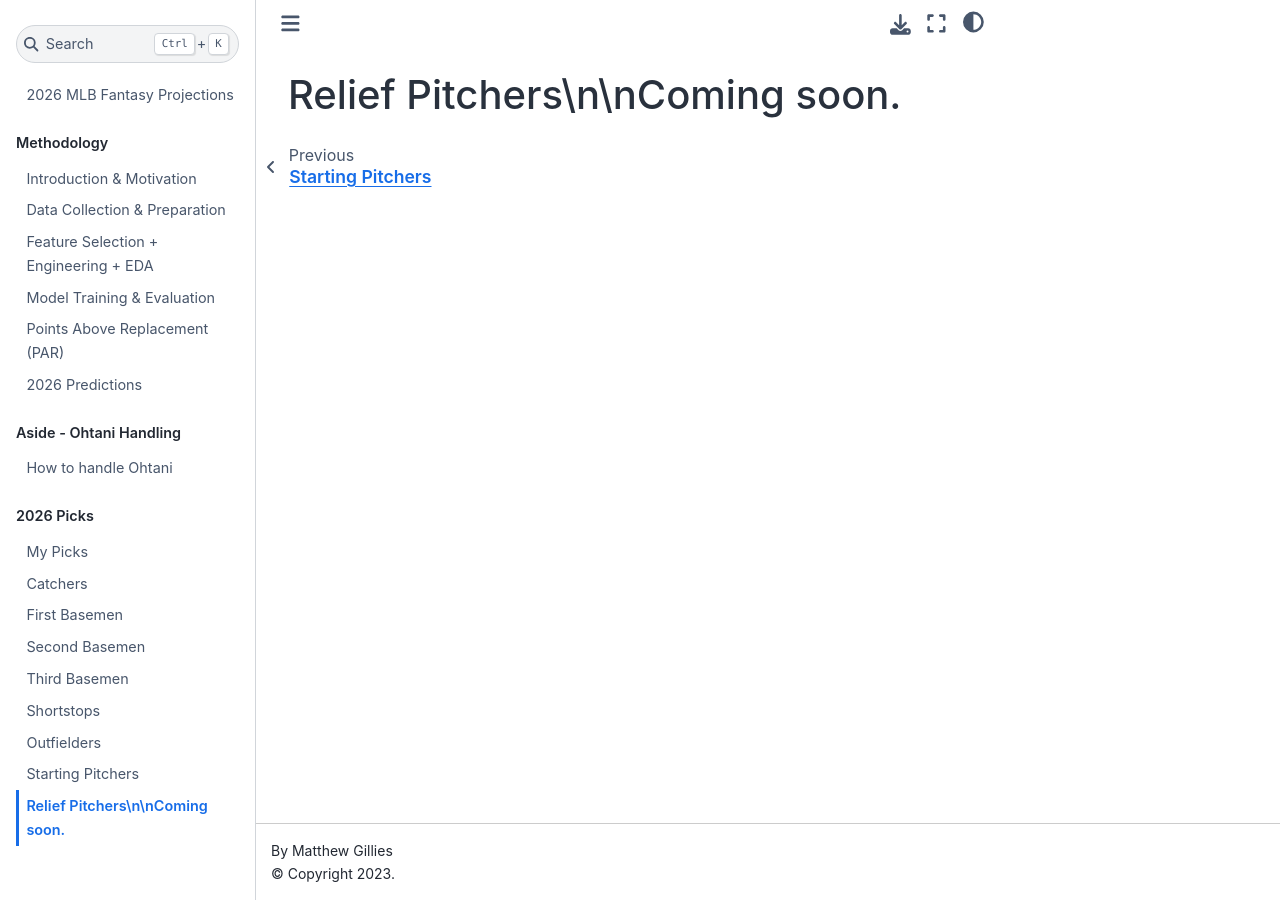
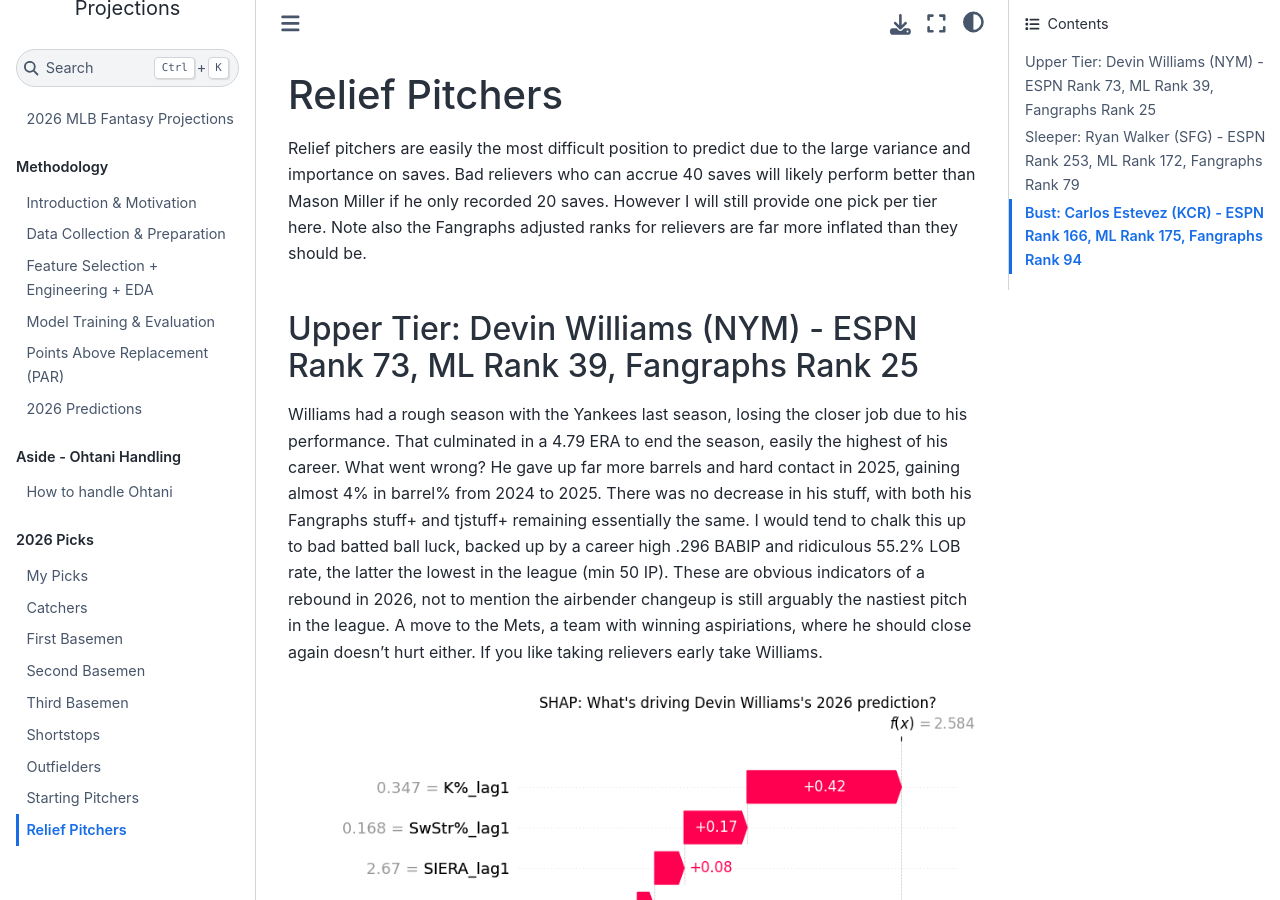
Before and after one commit to mcgillies/mlb-fantasy-2026, a Jupyter Book: the page built from book/picks/relief_pitchers.md, in a window 1280 px wide and 900 px high. Built offline with Jupyter Book 1.0.4 settings and Sphinx 7.4.7 and the Sphinx Book theme 1.1.4, drawn with Linux system fonts in a browser that asks for light colours; some of the changed text lies outside the part shown.

Commit message:
finish relievers

```diff
--- a/book/picks/relief_pitchers.md
+++ b/book/picks/relief_pitchers.md
@@ -1 +1,18 @@
-# Relief Pitchers\n\nComing soon.
+# Relief Pitchers
+
+Relief pitchers are easily the most difficult position to predict due to the large variance and importance on saves. Bad relievers who can accrue 40 saves will likely perform better than Mason Miller if he only recorded 20 saves. However I will still provide one pick per tier here. Note also the Fangraphs adjusted ranks for relievers are far more inflated than they should be.
+
+## Upper Tier: Devin Williams (NYM) - ESPN Rank 73, ML Rank 39, Fangraphs Rank 25
+Williams had a rough season with the Yankees last season, losing the closer job due to his performance. That culminated in a 4.79 ERA to end the season, easily the highest of his career. What went wrong? He gave up far more barrels and hard contact in 2025, gaining almost 4% in barrel% from 2024 to 2025. There was no decrease in his stuff, with both his Fangraphs stuff+ and tjstuff+ remaining essentially the same. I would tend to chalk this up to bad batted ball luck, backed up by a career high .296 BABIP and ridiculous 55.2% LOB rate, the latter the lowest in the league (min 50 IP). These are obvious indicators of a rebound in 2026, not to mention the airbender changeup is still arguably the nastiest pitch in the league. A move to the Mets, a team with winning aspiriations, where he should close again doesn't hurt either. If you like taking relievers early take Williams.
+
+![Devin Williams SHAP](../_static/images/shap_Devin_Williams_2026.png)
+
+## Sleeper: Ryan Walker (SFG) - ESPN Rank 253, ML Rank 172, Fangraphs Rank 79
+Following an electric 2024, Walker struggled in 2025, losing the closer job to Randy Rodriguez. However Rodriguez underwent Tommy John at the end of last season, leaving Walker as the defacto closer in 2026. Walker is an extreme horizontal pitcher, throwing just a sinker and slider that essentially fall on the zero horizontal line on both sides of a pitch movement plot. Walker still limited hard contact well in 2025, ranking in the 93rd percentile in average EV against. What went wrong was the whiffs - losing 7% on his whiff rate from 2024 to 2025. If he can even partially regain his whiffability in 2026 I would expect a season more similar to his 2024 where he posted a 1.91 ERA. The Giants are also a decently competitive team, presenting many opportunities for saves. For a guy you can almost get in the last round, Walker is a great pick.
+
+![Ryan Walker SHAP](../_static/images/shap_Ryan_Walker_2026.png)
+
+## Bust: Carlos Estevez (KCR) - ESPN Rank 166, ML Rank 175, Fangraphs Rank 94
+Estevez had a great year on the surface in 2025, posting 42 saves to lead all of MLB with a 2.45 ERA. However he only struck out 20% of batters faced, with an 8th percentile whiff rate at 19% not exaclty hinting at possible improvement there. He also gives up a ton of flyballs and line drives, with a 74.6 Air% sitting nearly 20% above league average. Yet he only ran a 5.2% HR/FB rate, with league average sitting around 10%, something that will likely fall back the norm in 2026. Spring training has been concerning to say the least for Estevez, with his four-seamer sitting at only 88.6 mph on average, down a whopping 7 mph from 2025. Although it won't remain this low, there is definitely an argument to be made that the stuff will be way down this year. My prediction is that Lucas Erceg takes over the closers role by the end of June. Avoid Estevez.
+
+![Carlos Estevez Shap](../_static/images/shap_Carlos_Estevez_2026.png)
```
Also changed, not shown: book/_static/images/shap_Carlos_Estevez_2026.png (added), book/_static/images/shap_Devin_Williams_2026.png (added), book/_static/images/shap_Ryan_Walker_2026.png (added).
